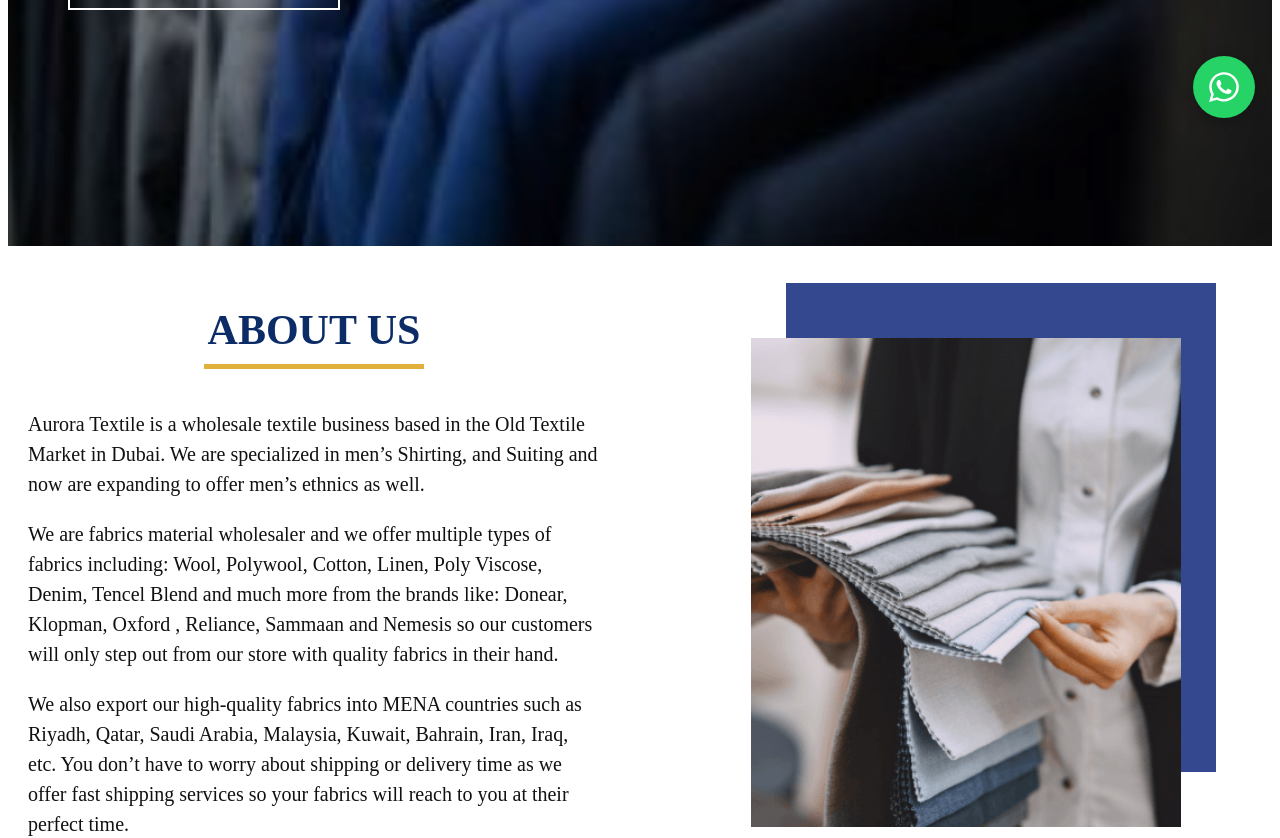
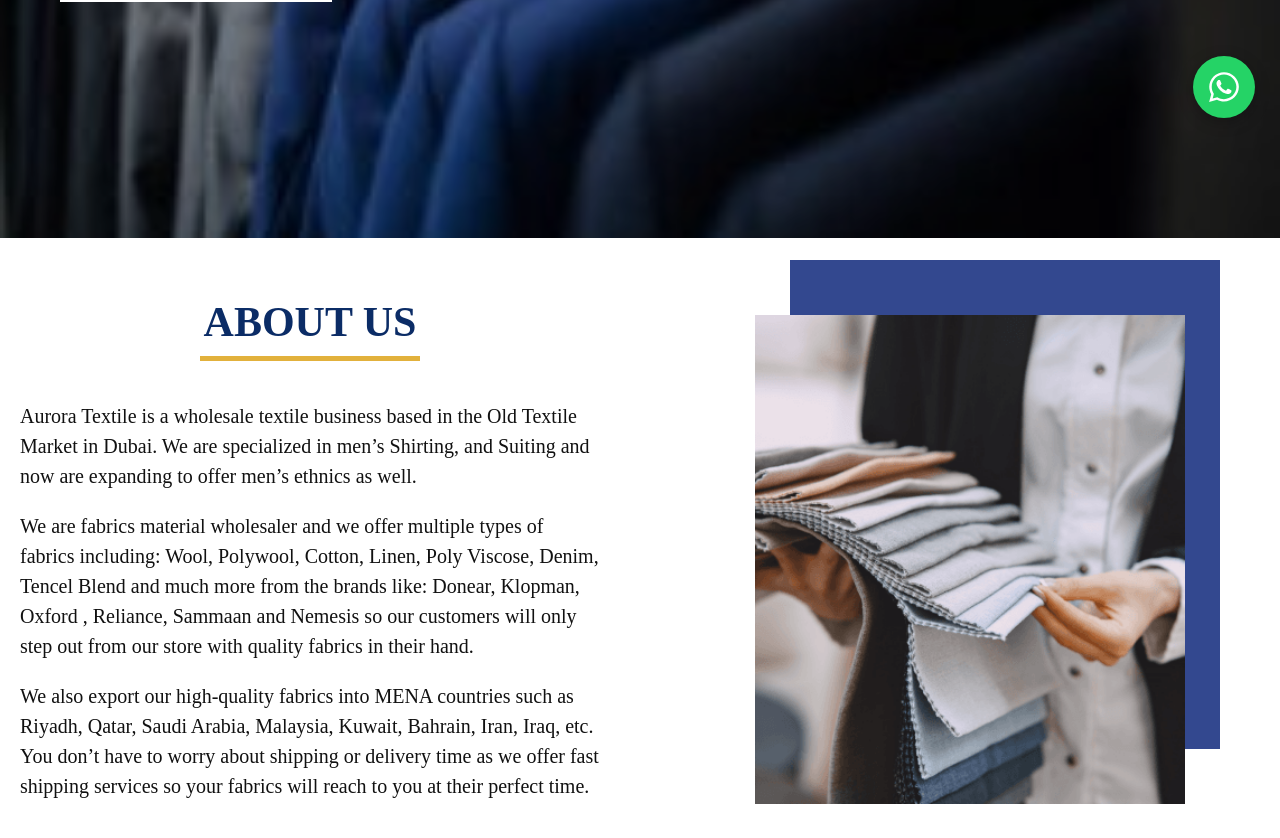
Before and after one commit to AmatullahD/aurora-textiles, a React (Vite) app: page / in a window 1280 px wide. Shown: the part 657-1495 px from the top of the page. Built offline with nearby package versions, Linux system fonts and the light colour scheme.

Commit message:
modified 1

```diff
--- a/src/index.css
+++ b/src/index.css
@@ -1,6 +1,15 @@
 html,
 body {
+  margin: 0 !important;
+  padding: 0 !important;
+  overflow-x: hidden;
+}
+
+* {
+  box-sizing: border-box;
+}
+
+#root {
   margin: 0;
   padding: 0;
-  overflow-x: hidden;
 }
--- a/src/main.jsx
+++ b/src/main.jsx
@@ -1,5 +1,6 @@
 import React from "react";
 import ReactDOM from "react-dom/client";
+import "./index.css";
 import App from "./App";
 import { BrowserRouter } from "react-router-dom";
 
```
